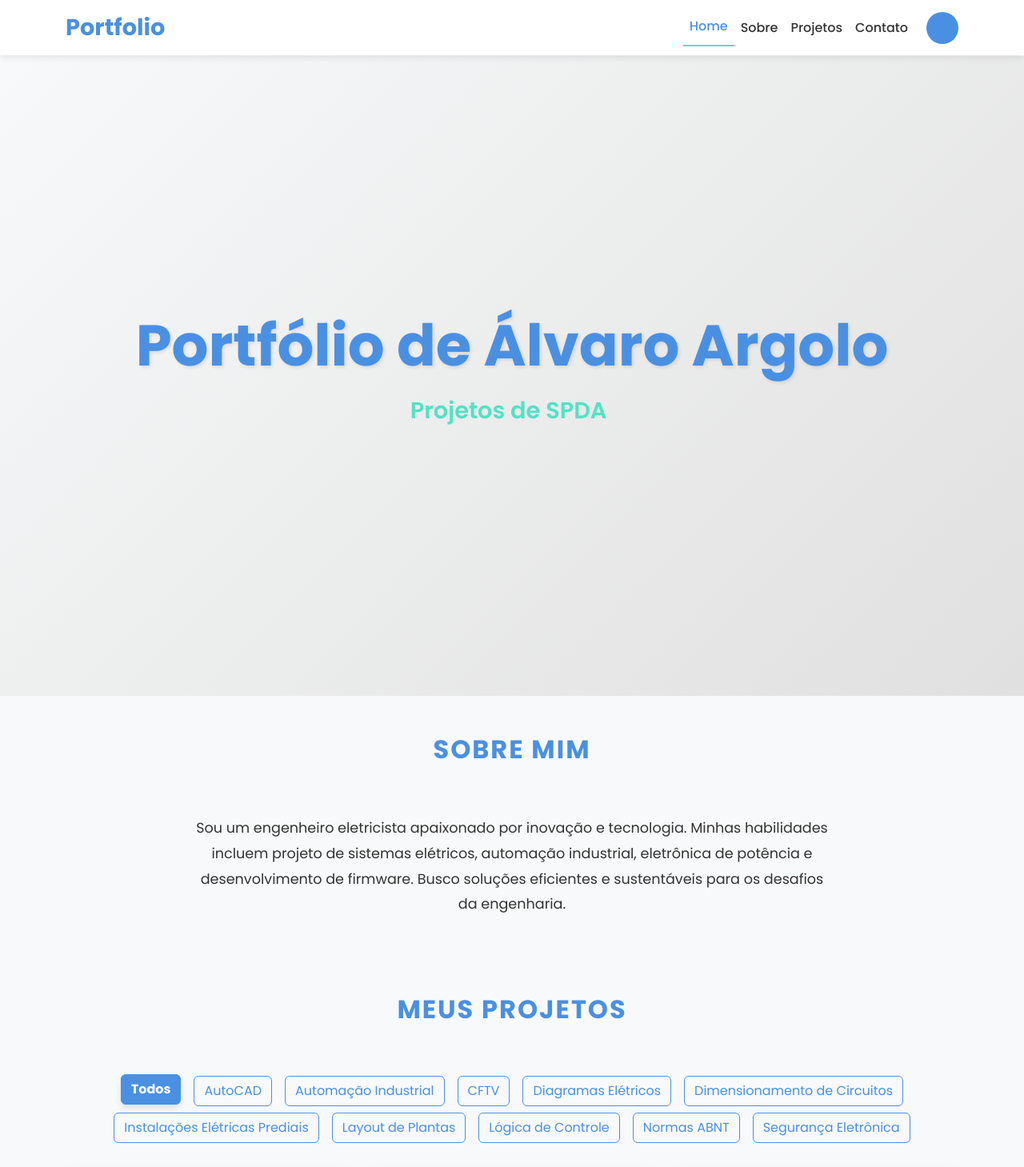
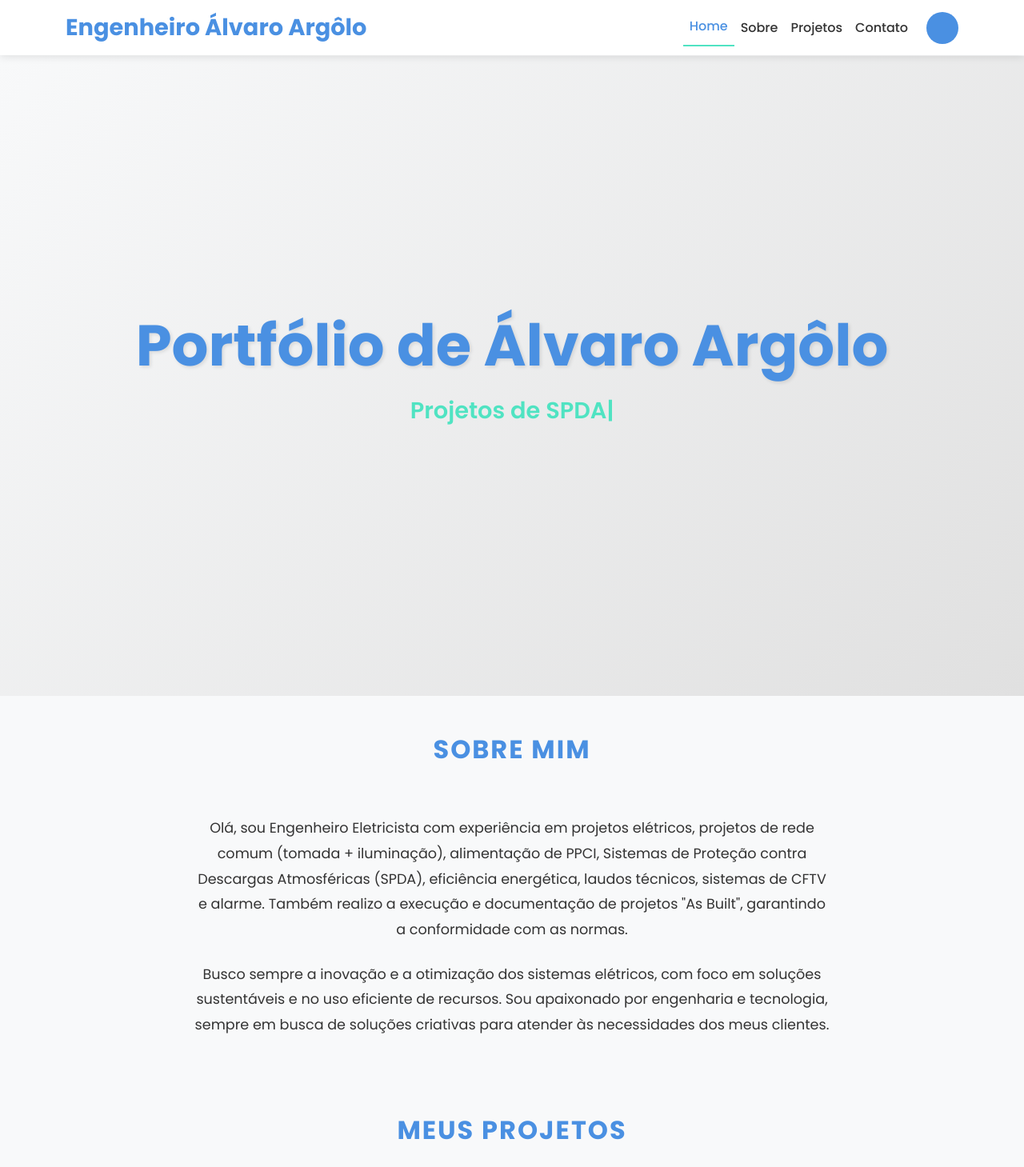
Before and after one commit to vitorosenbergre/portfolio-template, a React (Create React App) app: page / in a window 1280 px wide. Shown: the top 1459 px of the page at 80% size. Built offline with nearby package versions, Linux system fonts and the light colour scheme.

Commit message:
[refactor] navbar portfolio rename

```diff
--- a/public/index.html
+++ b/public/index.html
@@ -27,7 +27,7 @@
     <link rel="preconnect" href="https://fonts.googleapis.com">
     <link rel="preconnect" href="https://fonts.gstatic.com" crossorigin>
     <link href="https://fonts.googleapis.com/css2?family=Poppins:wght@400;500;600;700&display=swap" rel="stylesheet">
-    <title>Portfólio de Desenvolvedor</title>
+    <title>Portfólio de Álvaro Argolo</title>
   </head>
   <body>
     <noscript>You need to enable JavaScript to run this app.</noscript>
--- /dev/null
+++ b/src/components/About/About.css
@@ -0,0 +1,3 @@
+.about-section .about-text {
+  text-align: justify;
+}
--- a/src/components/About/About.tsx
+++ b/src/components/About/About.tsx
@@ -1,5 +1,6 @@
 import React from 'react';
 import { Fade } from "react-awesome-reveal";
+import './About.css';
 
 const About: React.FC = () => {
   return (
@@ -7,12 +8,15 @@ const About: React.FC = () => {
       <div className="container">
         <Fade direction="up" triggerOnce>
           <h2 className="section-title">Sobre Mim</h2>
-          <p>
-            Sou um engenheiro eletricista apaixonado por inovação e tecnologia.
-            Minhas habilidades incluem projeto de sistemas elétricos, automação
-            industrial, eletrônica de potência e desenvolvimento de firmware.
-            Busco soluções eficientes e sustentáveis para os desafios da engenharia.
-          </p>
+          <div className="about-text">
+            <p>
+              Olá, sou Engenheiro Eletricista com experiência em projetos elétricos, projetos de rede comum (tomada + iluminação), alimentação de PPCI, Sistemas de Proteção contra Descargas Atmosféricas (SPDA), eficiência energética, laudos técnicos, sistemas de CFTV e alarme. Também realizo a execução e documentação de projetos "As Built", garantindo a conformidade com as normas.
+            </p>
+            <br />
+            <p>
+              Busco sempre a inovação e a otimização dos sistemas elétricos, com foco em soluções sustentáveis e no uso eficiente de recursos. Sou apaixonado por engenharia e tecnologia, sempre em busca de soluções criativas para atender às necessidades dos meus clientes.
+            </p>
+          </div>
         </Fade>
       </div>
     </section>
--- a/src/components/Home/Home.tsx
+++ b/src/components/Home/Home.tsx
@@ -6,7 +6,7 @@ const Home: React.FC = () => {
   return (
     <section id="home" className="d-flex vh-100 text-center">
       <div className="container m-auto">
-        <h1>Portfólio de Álvaro Argolo</h1>
+        <h1>Portfólio de Álvaro Argôlo</h1>
         <TypeAnimation
           sequence={[
             'Engenheiro Eletricista',
--- a/src/components/Navbar/Navbar.tsx
+++ b/src/components/Navbar/Navbar.tsx
@@ -8,7 +8,7 @@ const Navbar: React.FC = () => {
   return (
     <nav className="navbar navbar-expand-lg fixed-top">
       <div className="container">
-        <RouterLink className="navbar-brand" to="/">Portfolio</RouterLink>
+        <RouterLink className="navbar-brand" to="/">Engenheiro Álvaro Argôlo</RouterLink>
         <button className="navbar-toggler" type="button" data-bs-toggle="collapse" data-bs-target="#navbarNav" aria-controls="navbarNav" aria-expanded="false" aria-label="Toggle navigation">
           <span className="navbar-toggler-icon"></span>
         </button>
```
